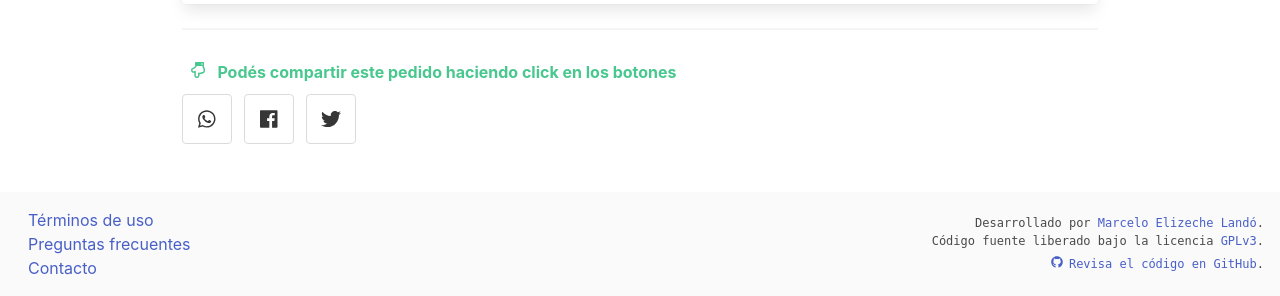
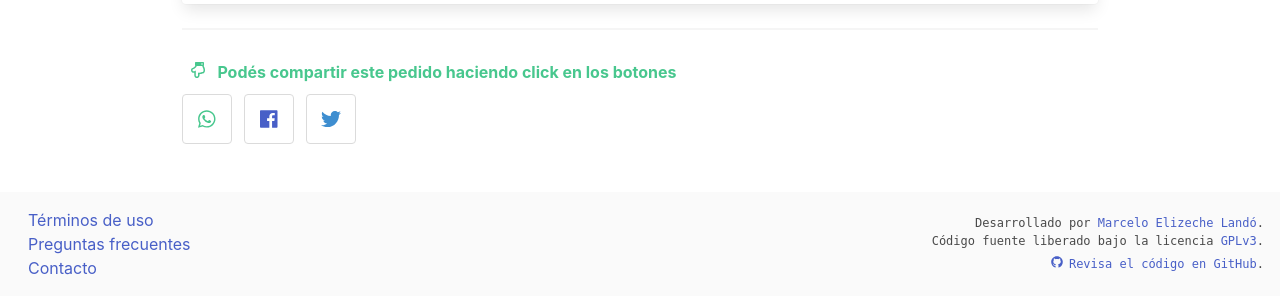
Before and after one commit to melizeche/ayudapy, a Django app: template templates/request.html in a window 1280 px wide. Shown: the part 1585-1881 px from the top of the page. Run offline with Django 3.2, Linux system fonts and the light colour scheme; the template is opened without the code that fills it: most values are stand-ins (such as "Sample title", 1, 10 or a date in 2020); grey boxes marked "Sample" are stand-in pictures; some libraries are stand-ins or nearby versions.

Commit message:
se agregan colores a los iconos de redes sociales

```diff
--- a/templates/includes/buttons.html
+++ b/templates/includes/buttons.html
@@ -4,7 +4,7 @@
             <a href="whatsapp://send?text={{text}} {{url}}" data-action="share/whatsapp/share"  target="_blank">
             <button class="button is-medium">
                 <span class="icon is-medium">
-                <i class="fab fa-whatsapp"></i>
+                <i class="fab fa-whatsapp has-text-success"></i>
                 </span>
             </button>
             </a>
@@ -13,7 +13,7 @@
             <a href="https://www.facebook.com/sharer/sharer.php?u={{request.build_absolute_uri}}" target="_blank">
             <button class="button is-medium">
                 <span class="icon is-small">
-                <i class="fab fa-facebook"></i>
+                <i class="fab fa-facebook has-text-link"></i>
                 </span>
             </button>
             </a>
@@ -22,7 +22,7 @@
             <a href="https://twitter.com/share?text={{text}}&url={{url}}&hashtags=AyudaPy"  target="_blank">
             <button class="button is-medium">
                 <span class="icon">
-                <i class="fab fa-twitter"></i>
+                <i class="fab fa-twitter has-text-info"></i>
                 </span>
             </button>
             </a>
```
